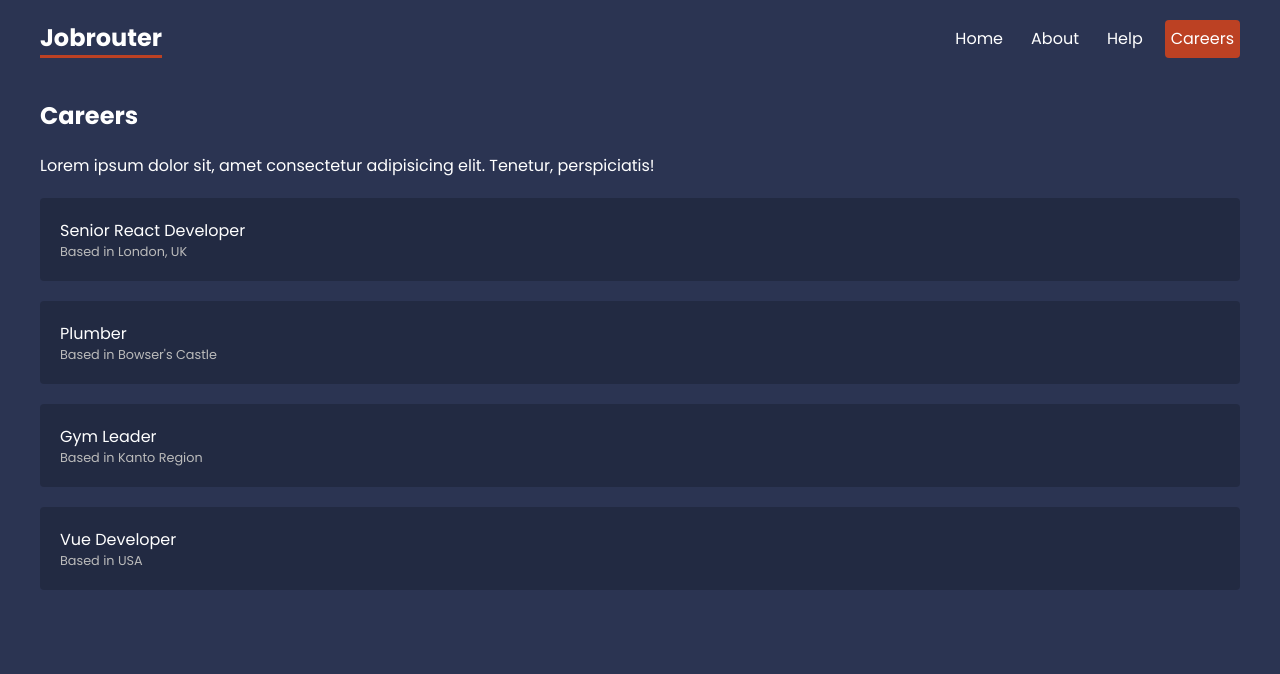
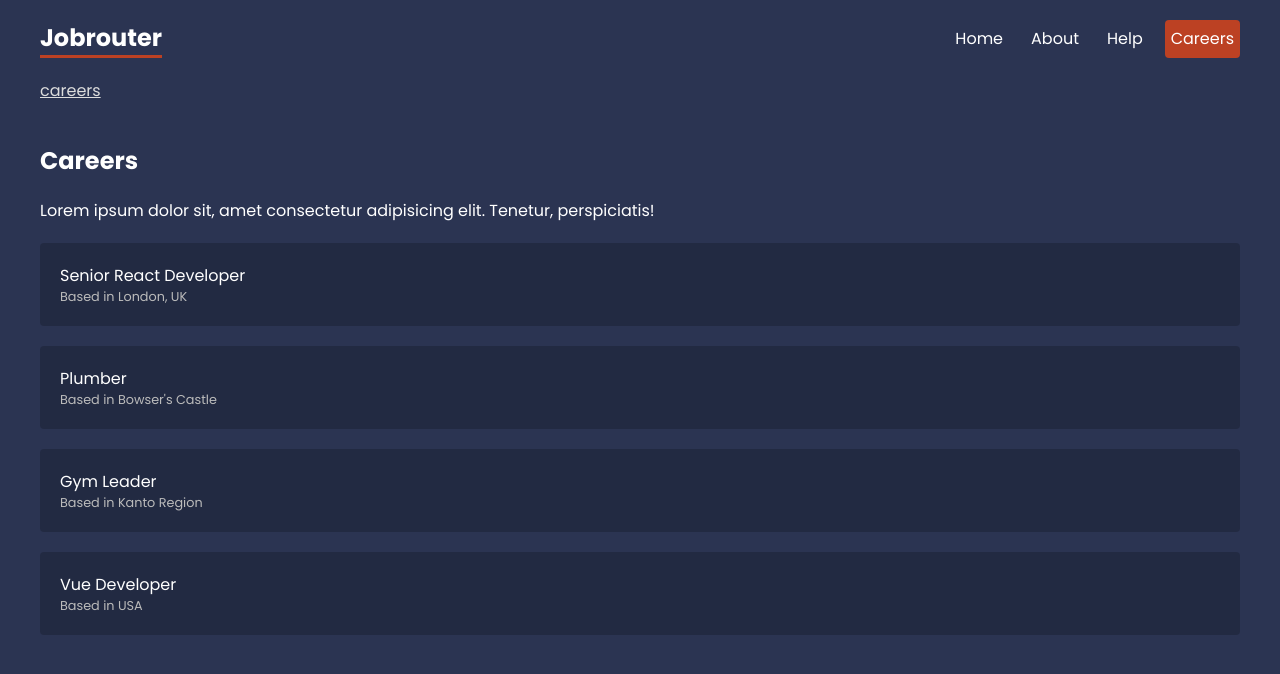
Before and after one commit to Pgph/jobrouter, a React (Create React App) app: page /careers in a window 1280 px wide. Shown: the top 674 px of the page. Built offline with nearby package versions, Linux system fonts and the light colour scheme; data requests are answered from the project's data file.

Commit message:
add breadcrumbs to website

```diff
--- /dev/null
+++ b/src/components/Breadcrumbs.js
@@ -0,0 +1,22 @@
+import { Link, useLocation } from "react-router-dom"
+
+export default function Breadcrumbs() {
+    const location = useLocation()
+    let currentLink = []
+    const crumbs = location.pathname.split('/')
+        .filter(crumb => crumb !== '')
+        .map(crumb => {
+            currentLink += `/${crumb}`
+
+            return (
+                <div className="crumb" key={crumb}>
+                    <Link to={currentLink}>{crumb}</Link>
+                </div>
+            )
+        })
+    return (
+        <div className="breadcrumbs">
+            {crumbs}
+        </div>
+    )
+}
--- a/src/index.css
+++ b/src/index.css
@@ -129,3 +129,25 @@
   border-radius: 4px;
   margin: 20px 0;
 }
+
+.breadcrumbs {
+  max-width: 1200px;
+  margin: 20px auto;
+}
+
+.breadcrumbs > * {
+  display: inline-block;
+  margin-right: 10px;
+}
+
+.breadcrumbs .crumb:after {
+  content: ">";
+  margin-left: 10px;
+}
+.breadcrumbs .crumb:last-child:after {
+  display: none;
+}
+
+.breadcrumbs .crumb a {
+  color: #ddd;
+}
--- a/src/layouts/RootLayout.js
+++ b/src/layouts/RootLayout.js
@@ -1,4 +1,5 @@
 import { NavLink, Outlet } from "react-router-dom"
+import Breadcrumbs from "../components/Breadcrumbs"
 
 export default function RootLayout() {
     return (
@@ -11,6 +12,7 @@
                     <NavLink to='Help'>Help</NavLink>
                     <NavLink to='careers'>Careers</NavLink>
                 </nav>
+                <Breadcrumbs />
             </header>
             <main>
                 <Outlet />
```
